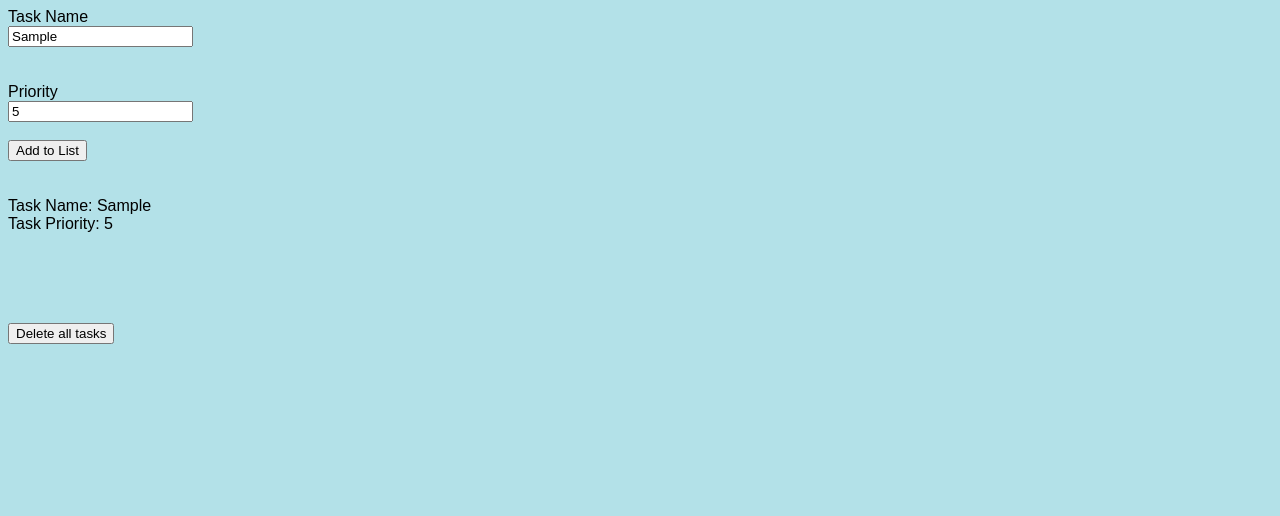
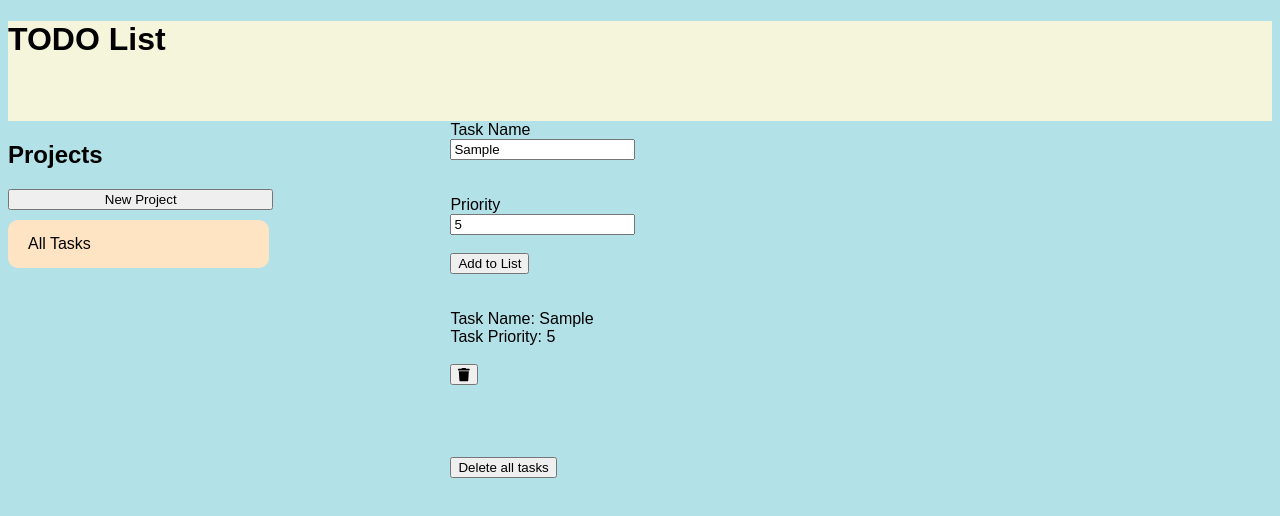
Before and after one commit to tobias-horn/todoList, a website built with webpack: page dist/index.html in a window 1280 px wide. Both pictures are taken after typing "Sample", "5" into the empty fields and a click on the input "Add to List". Built offline with nearby package versions, Linux system fonts and the light colour scheme.

Commit message:
added feature to remove indiviudal tasks and projects, aswell as new rendering for projects

```diff
--- a/package.json
+++ b/package.json
@@ -23,5 +23,8 @@
     "style-loader": "^3.3.1",
     "webpack": "^5.65.0",
     "webpack-cli": "^4.9.1"
+  },
+  "dependencies": {
+    "@fortawesome/fontawesome-free": "^5.15.4"
   }
 }
--- a/src/index.js
+++ b/src/index.js
@@ -1,9 +1,11 @@
 import {TaskMethods} from "./modules/task.js"
 import { UImethods } from "./modules/UI.js"
+import '@fortawesome/fontawesome-free/js/fontawesome'
+import '@fortawesome/fontawesome-free/js/solid'
+import '@fortawesome/fontawesome-free/js/regular'
+import '@fortawesome/fontawesome-free/js/brands'
 
 
 TaskMethods.init()
 UImethods.renderTasks()
-console.log("test")
-
 import './styles.css';
--- a/src/modules/UI.js
+++ b/src/modules/UI.js
@@ -1,4 +1,5 @@
 import { TaskMethods } from "./task.js"
+import { ProjectMethods } from "./projects.js"
 
 export const UImethods  = (function () {
 
@@ -20,15 +21,17 @@ export const UImethods  = (function () {
             window.localStorage.removeItem("allTasks")
             renderTasks()
             TaskMethods.createAllTasks()
+            ProjectMethods.renderProjects()
         })
 
     }
 
 
-    function renderTasks () {
+    function renderTasks (project) {
+        ProjectMethods.renderProjects()
 
         if (window.localStorage.getItem("allTasks") === null){
-            const taskContainer = document.getElementById("taskContainer")
+            const taskContainer = document.getElementById("allTaskContainer")
             taskContainer.innerHTML = ""
             console.log(" all null")
             return
@@ -36,27 +39,109 @@ export const UImethods  = (function () {
 
         let allTasksTemp = window.localStorage.getItem("allTasks")
         allTasksTemp = JSON.parse(allTasksTemp)
-        console.log(allTasksTemp)
+
+        const allTaskContainer = document.getElementById("allTaskContainer")
+        allTaskContainer.innerHTML = ""
+
         for (const project in allTasksTemp) {
+            const projectContainer = document.createElement("div")
+            projectContainer.dataset.project = project
+            allTaskContainer.appendChild(projectContainer)
 
-            const taskContainer = document.getElementById("taskContainer")
-            taskContainer.innerHTML = ""
+
+            let counter = 0
             allTasksTemp[project].forEach(task => {
+                const taskContainer = document.createElement("div")
+            taskContainer.classList.add("taskContainer")
+            projectContainer.appendChild(taskContainer)
+
                 const taskName = task.name
-
-                console.log(taskName)
-
                 const taskPriority = task.priority
 
-                let content = `Task Name: ${taskName} <br> Task Priority: ${taskPriority} <br><br><br>`
+                let content = `Task Name: ${taskName} <br> Task Priority: ${taskPriority}
+                <br><br><button class="taskDeleteButton"><i class="fas fa-trash"></i></button><br> <br>`
 
                 taskContainer.innerHTML += content
+                taskContainer.dataset.index = counter
+                counter++
+
             });
 
         }
-    }
-    }
 
-return {initEventlisteners, renderTasks}
+
+
+        }
+        deleteEventlistener()
+        }
+
+
+
+
+        function deleteEventlistener (){
+            const taskDeleteButton = document.querySelectorAll(".taskDeleteButton")
+        taskDeleteButton.forEach(button => {
+            button.addEventListener("click",(button) => {
+
+                let allTasksTemp = window.localStorage.getItem("allTasks")
+                allTasksTemp = JSON.parse(allTasksTemp)
+                let index = button.currentTarget.parentNode.getAttribute("data-index")
+                let project = button.currentTarget.parentNode.parentNode.getAttribute("data-project")
+                let array = allTasksTemp[project]
+                array.splice(index, 1)
+                allTasksTemp[project] = array
+                window.localStorage.setItem("allTasks", JSON.stringify(allTasksTemp))
+                renderTasks()
+
+            })
+        })
+        }
+
+
+
+
+        function expand() {
+            slider.className = 'expanded';
+            setTimeout(function() {
+              input.focus();
+            }, 500);
+          }
+
+          function collapse() {
+            slider.className = 'collapsed';
+            input.blur();
+          }
+
+
+
+          const projectToggle = document.getElementById("projectToggle")
+          projectToggle.addEventListener("click", ()=> {
+              expand()
+          })
+
+
+          input.onblur = function() {
+            setTimeout(collapse, 100);
+          }
+
+          newProjectButton.onsubmit = function(e) {
+            e.preventDefault();
+            let allTasksTemp = window.localStorage.getItem("allTasks")
+            allTasksTemp = JSON.parse(allTasksTemp)
+            console.log("submit")
+            window.localStorage.removeItem("allTasks")
+            allTasksTemp[input.value] = []
+            window.localStorage.setItem("allTasks", JSON.stringify(allTasksTemp))
+            collapse();
+            ProjectMethods.renderProjects()
+
+          }
+
+
+
+
+
+
+        return {initEventlisteners, renderTasks}
 
 }) ()
--- /dev/null
+++ b/src/modules/projects.js
@@ -0,0 +1,75 @@
+
+
+
+export const ProjectMethods = (function (){
+
+
+    function renderProjects(){
+
+    let allTasksTemp = window.localStorage.getItem("allTasks")
+    allTasksTemp = JSON.parse(allTasksTemp)
+
+    const projectContainer = document.getElementById("projectWrapper")
+    projectContainer.innerHTML = ""
+
+    const allTasksButton = document.createElement("div")
+    allTasksButton.innerHTML = "All Tasks"
+    projectContainer.appendChild(allTasksButton)
+
+    for (const project in allTasksTemp) {
+
+        const projectWrapper = document.createElement("div")
+        let content = `${project} <button class="projectDeleteButton"><i class="fas fa-trash"></i></button>`
+        projectWrapper.innerHTML += content
+        projectWrapper.dataset.project = project
+        projectContainer.appendChild(projectWrapper)
+
+
+    }
+
+    const defaultProject = document.querySelector("[data-project='default']")
+
+    defaultProject.parentNode.removeChild(defaultProject)
+
+    deleteProjectEventListener()
+    }
+
+
+    function deleteProjectEventListener (){
+
+        const projectDeleteButton = document.querySelectorAll(".projectDeleteButton")
+    projectDeleteButton.forEach(button => {
+        button.addEventListener("click",(button) => {
+
+
+
+            let allTasksTemp = window.localStorage.getItem("allTasks")
+            allTasksTemp = JSON.parse(allTasksTemp)
+            let project = button.currentTarget.parentNode.getAttribute("data-project")
+
+            if (project == "default"){
+                console.log("can't be delted")
+                return
+            }
+
+            console.log("project name: " + project)
+            delete allTasksTemp[project]
+            window.localStorage.setItem("allTasks", JSON.stringify(allTasksTemp))
+            renderProjects()
+
+
+        })
+    })
+    }
+
+
+
+
+
+
+
+
+
+return {renderProjects}
+
+}) ()
--- a/src/styles.css
+++ b/src/styles.css
@@ -1,4 +1,70 @@
 body {
     background-color: #b3e1e8;
     font-family: sans-serif;
+
 }
+
+header {
+    height: 100px;
+    background-color: beige;
+}
+
+.container {
+    display: flex;
+
+}
+.projectContainer {
+    width: 35%;
+}
+
+
+#newProjectButton {
+    overflow: hidden;
+    width: 60%;
+  }
+
+  #slider {
+    display: flex;
+    width: 200%;
+    transition: 0.5s;
+  }
+
+  #slider.expanded {
+    transform: translateX(-50%);
+  }
+
+  #projectToggle {
+    flex: 0 0 50%;
+  }
+
+  #input {
+    flex: auto;
+  }
+
+  #ok {
+    flex: none;
+  }
+
+.projectWrapper div {
+    background-color: bisque;
+    padding: 15px 20px;
+    border-radius: 10px;
+    margin: 10px 0;
+    width: 50%;
+    display: inline-flex;
+    justify-content: space-between;
+
+}
+
+.projectDeleteButton {
+    background-color: rgb(206, 186, 161);
+    border: none;
+    color: rgb(125, 125, 125);
+    border-radius: 2px;
+    height: 25px;
+    width: 25px;
+}
+
+.projectDeleteButton:hover {
+    color: darkcyan;
+}
```
Also changed, not shown: dist/index.html, dist/main.js.LICENSE.txt (added), 2 other files.
